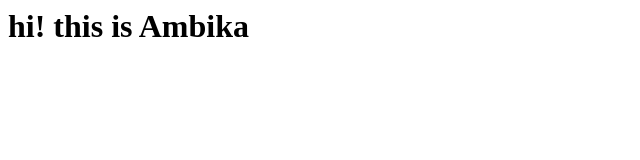
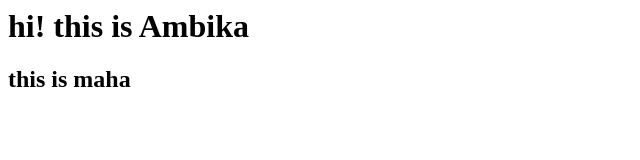
Before and after one commit to Nagambikakankipati/secondrepo, a plain HTML site: page index.html in a window 1280 px wide. Shown: the whole page, without its empty margins (0-640 px from the left). Drawn offline with Linux system fonts and the light colour scheme.

Commit message:
Updated index.html

```diff
--- a/index.html
+++ b/index.html
@@ -1,5 +1,7 @@
 <html>
 <body>
 <h1>hi! this is Ambika</h1>
+  <h2>this is maha</h2>
 </body>
+
 </html>
```
